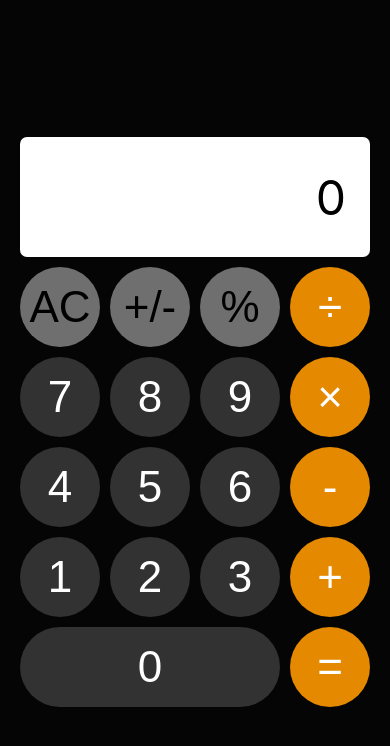
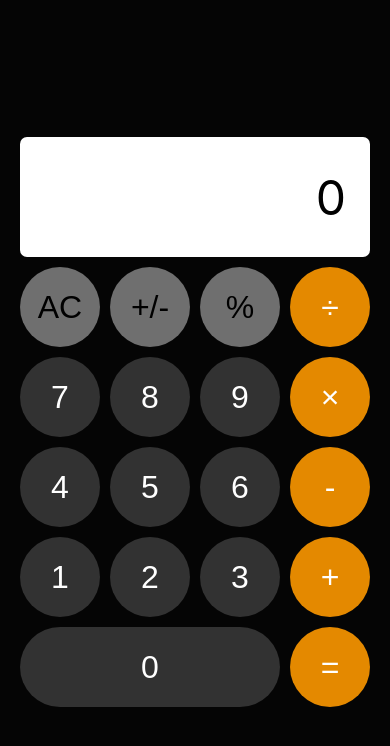
Before and after one commit to SoftBaguette/Calculator_ts, a React (Create React App) app in the folder calculator/: page / in a window 390 px wide. Shown: the top 746 px of the page. Built offline with nearby package versions, Linux system fonts and the light colour scheme.

Commit message:
Improvements: + Fixed mobile text bug

```diff
--- a/calculator/src/components/Button.tsx
+++ b/calculator/src/components/Button.tsx
@@ -22,9 +22,22 @@ const StyledButton = styled.button`
   border: none;
   border-radius: 50px;
   font-size: 2.75rem;
+  text-align: center;
   color: white;
   cursor: pointer;
+  display: flex;
+  justify-content: center;
+  align-items: center;
+
+  &:hover {
+    background: #434343;
+  }
+
+  @media (max-width: 768px) {
+    font-size: 2rem; /* Adjust font size for smaller screens */
+  }
 `;
+
 
 const Button: React.FC<ButtonProps> = ({
   type = ButtonType.Operation,
```
